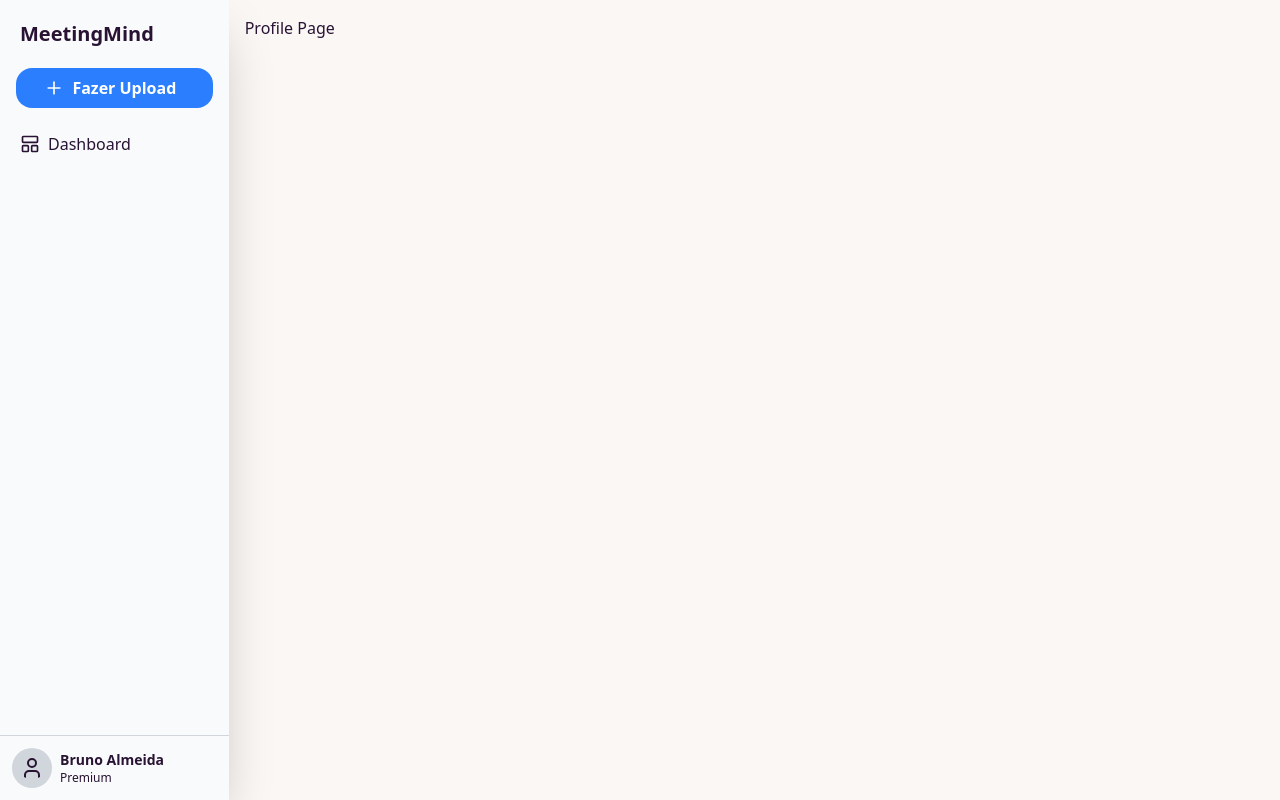
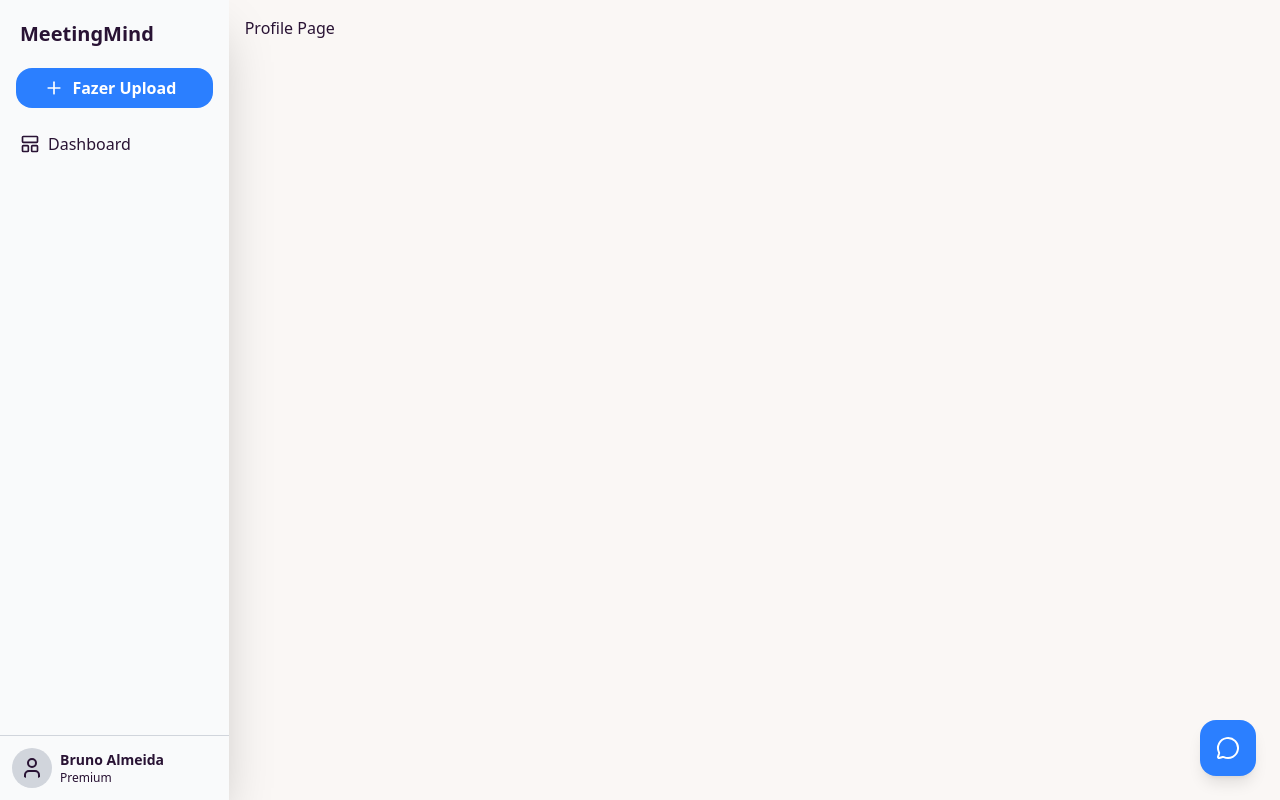
Before and after one commit to BrunoFerrucio/MeetingMind, a React (Vite) app in the folder front/: page /profile in a window 1280 px wide. Built offline with nearby package versions, Linux system fonts and the light colour scheme.

Commit message:
Add chat functionality to DashboardIndex: implement chat container with message input and toggle button

```diff
--- a/front/src/pages/dashboard/index.tsx
+++ b/front/src/pages/dashboard/index.tsx
@@ -1,13 +1,60 @@
 import { Outlet } from "react-router-dom";
 import Sidebar from "../../components/layout/sidebar";
+import { MessageCircle, Send } from "lucide-react";
+import { useState } from "react";
 
 export default function DashboardIndex() {
+  const [isChatOpen, setIsChatOpen] = useState(false);
+
+  const toggleChat = () => {
+    setIsChatOpen(!isChatOpen);
+  };
+
   return (
     <div className="h-screen w-screen flex flex-row">
       <Sidebar />
+
       <div className="p-4 w-full overflow-y-auto">
         <Outlet />
       </div>
+
+      {/* Chat Container */}
+      {isChatOpen && (
+        <div className="fixed bottom-21 right-6 w-80 h-96 bg-white border border-gray-300 rounded-2xl shadow-xl z-50 flex flex-col">
+          {/* Área de mensagens */}
+          <div className="flex-1 p-4 overflow-y-auto bg-gray-50 rounded-2xl">
+            <div className="chat chat-start">
+              <div className="chat-bubble">
+                Oi, como posso ajudar?
+              </div>
+            </div>
+            <div className="chat chat-end">
+              <div className="chat-bubble">Você subestima meu poder!</div>
+            </div>
+          </div>
+
+          {/* Input de mensagem */}
+          <div className="w-full p-4 border-t border-gray-200 flex flex-row items-center justify-between">
+            <input
+              type="text"
+              placeholder="Digite sua mensagem..."
+              className="w-[85%] px-3 py-2 mr-2 border border-gray-300 rounded-2xl focus:outline-none focus:ring-2 focus:ring-blue-400"
+            />
+
+            <button className="mt-2 bg-blue-500 flex items-stretch justify-center rounded-2xl p-2 cursor-pointer">
+              <Send className="w-5 h-5 text-white" />
+            </button>
+          </div>
+        </div>
+      )}
+
+      {/* Floating Action Button */}
+      <button
+        onClick={toggleChat}
+        className="fixed bottom-6 right-6 bg-blue-500 text-white p-4 rounded-2xl shadow-lg hover:bg-blue-600 focus:outline-none focus:ring-2 focus:ring-blue-400 z-50"
+      >
+        <MessageCircle className="w-6 h-6" />
+      </button>
     </div>
-  )
+  );
 }
```
